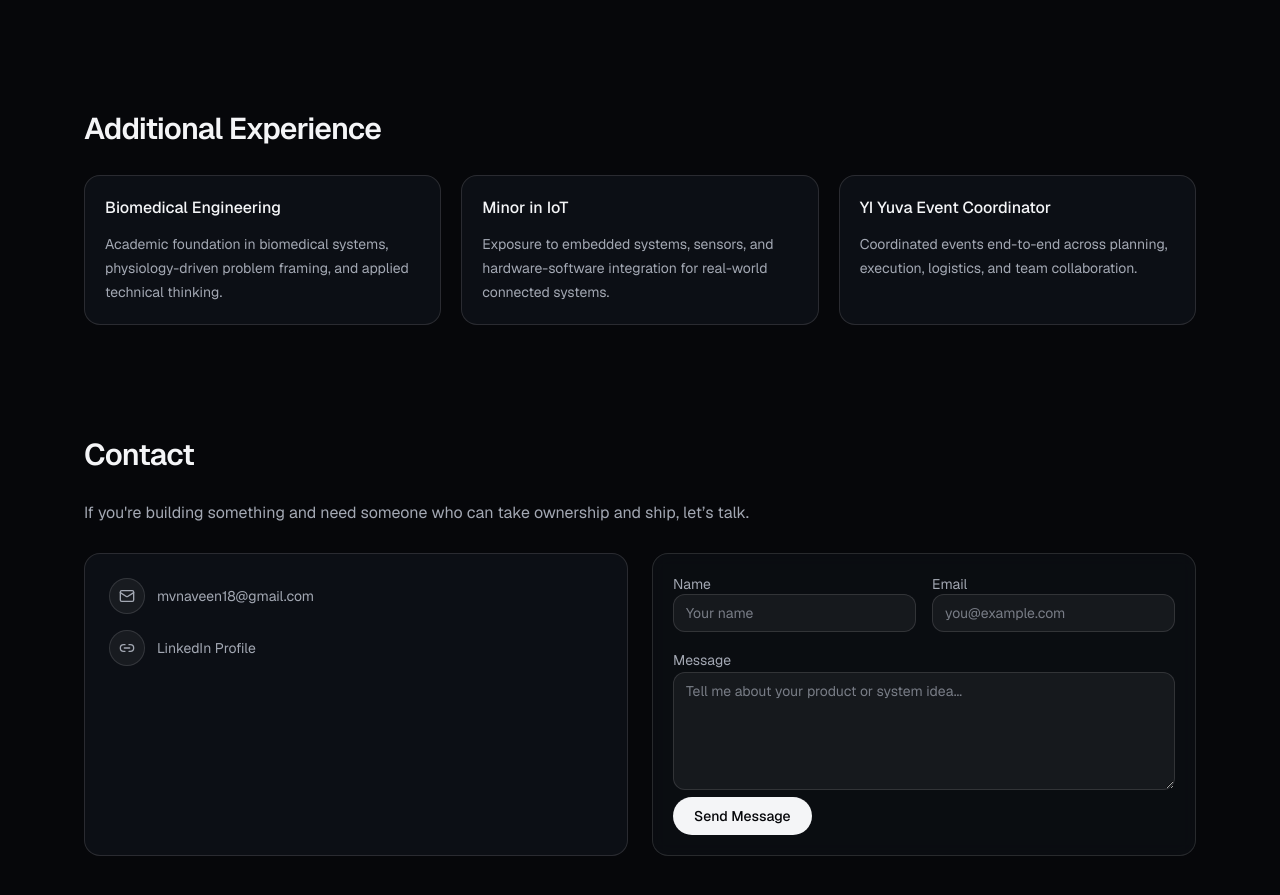
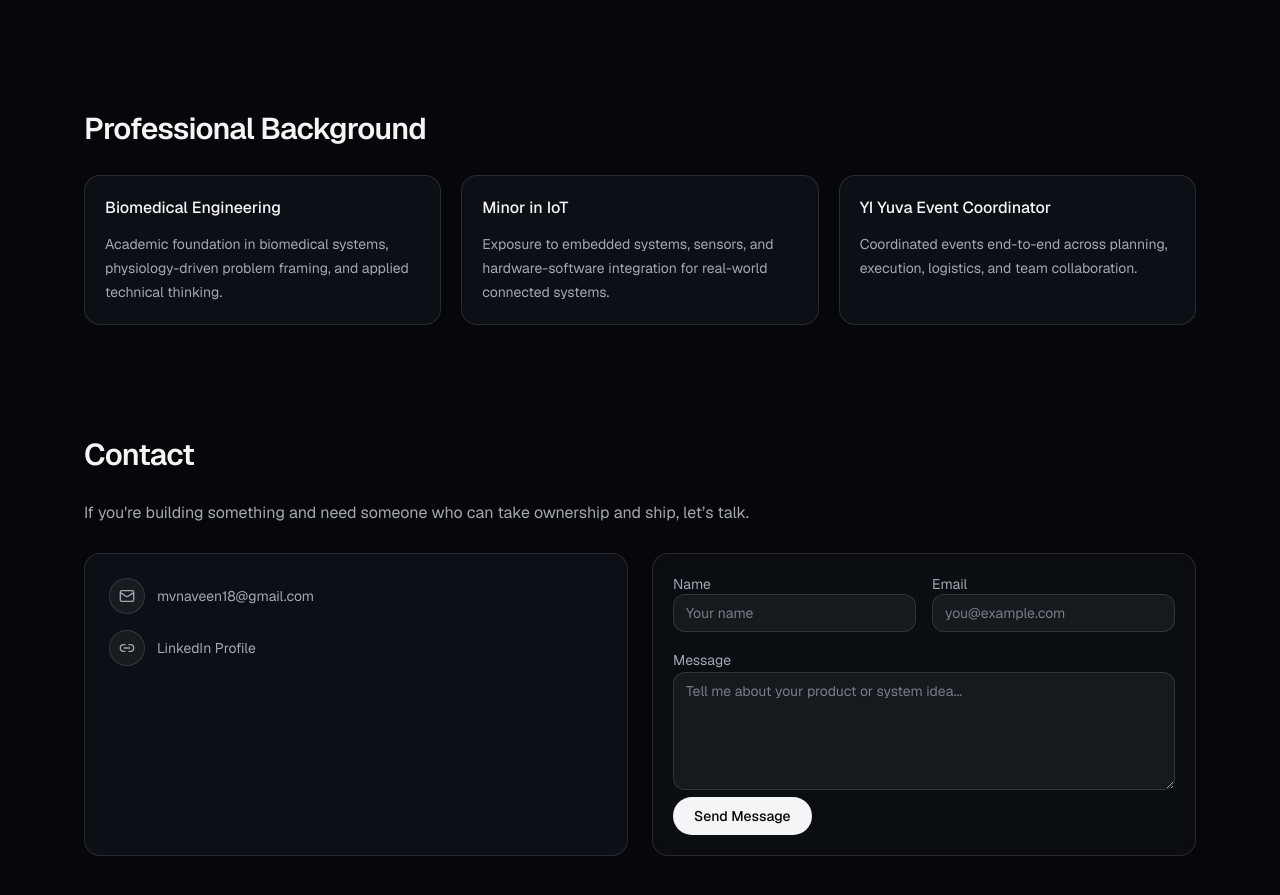
Before and after one commit to Naveen-M-V/Portfolio, a Next.js app: page / in a window 1280 px wide. Shown: the part 3132-4027 px from the top of the page. Built offline with nearby package versions, Linux system fonts and the light colour scheme.

Commit message:
Background

```diff
--- a/src/components/portfolio/portfolio-page.tsx
+++ b/src/components/portfolio/portfolio-page.tsx
@@ -172,7 +172,7 @@ export function PortfolioPage() {
         </AnimatedSection>
 
         <AnimatedSection id="additional" className="scroll-mt-24 space-y-7">
-          <h2 className="text-2xl font-semibold tracking-tight sm:text-3xl">Additional Experience</h2>
+          <h2 className="text-2xl font-semibold tracking-tight sm:text-3xl">Professional Background</h2>
           <div className="grid gap-5 md:grid-cols-3">
             {additionalExperience.map((item) => (
               <article key={item.title} className="hover-depth rounded-2xl border border-[var(--border)] bg-[var(--surface)] p-5">
```
